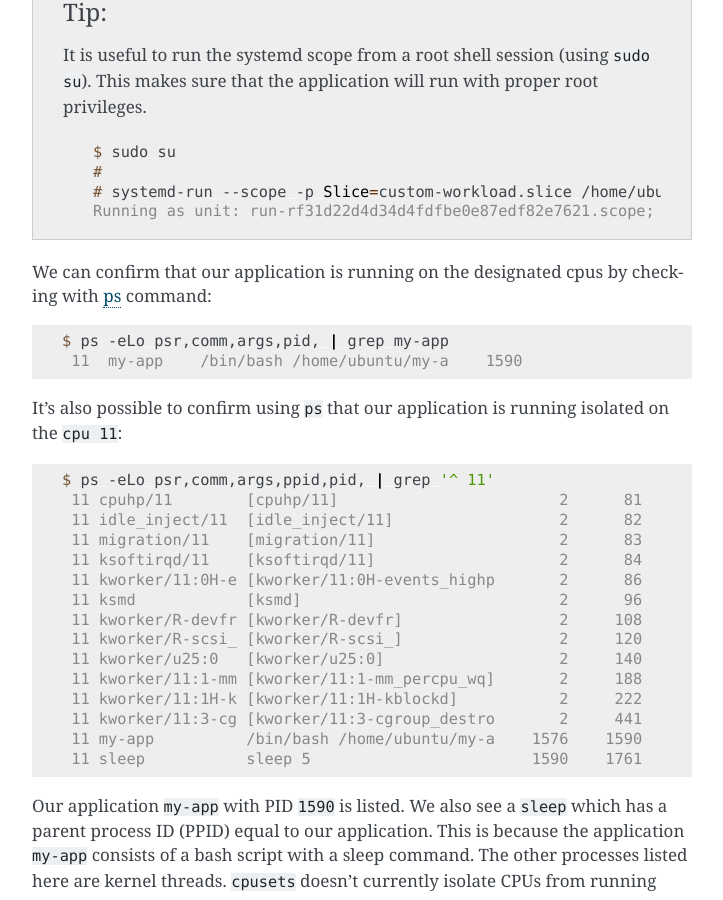
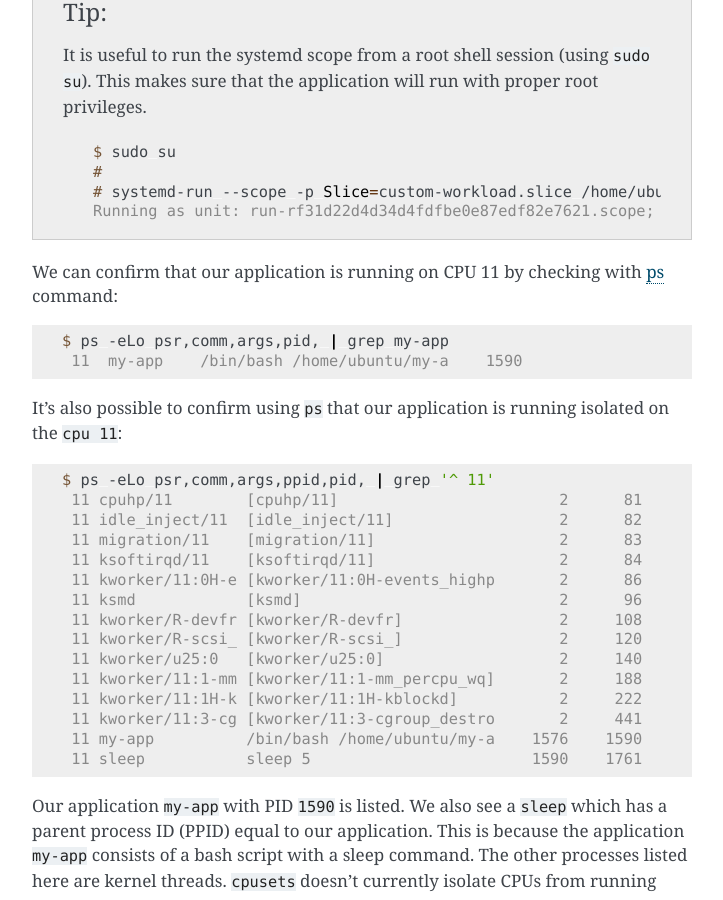
Before and after one commit to canonical/real-time-ubuntu-docs, a Sphinx documentation site: the page built from docs/how-to/using-cpusets.md, in a window 1280 px wide and 900 px high, scrolled down 1992 px. Shown: the whole window, without its empty margins (388-1111 px from the left). Built offline with Sphinx 7.4.7, drawn with Linux system fonts in a browser that asks for light colours; some of the changed text lies outside the part shown.

Commit message:
feat: make clear that CPU 11 is the designated one
Signed-off-by: Lincoln Wallace <lincoln.wallace@canonical.com>

````diff
--- a/docs/how-to/using-cpusets.md
+++ b/docs/how-to/using-cpusets.md
@@ -80,7 +80,7 @@ $ sudo su
 Running as unit: run-rf31d22d4d34d4fdfbe0e87edf82e7621.scope; invocation ID: 91facec7c7a24c089a29d7a0080b4f1b
 ```
 
-We can confirm that our application is running on the designated cpus by checking with [ps][ps_manpage] command:
+We can confirm that our application is running on CPU 11 by checking with [ps][ps_manpage] command:
 
 ```console
 $ ps -eLo psr,comm,args,pid, | grep my-app
@@ -201,7 +201,7 @@ sudo systemctl start my-app.service
 sudo systemctl enable my-app.service
 ```
 
-Then it's possible to check that our application is running on the designated CPU:
+Then it's possible to check that our application is running on CPU 11:
 
 ```bash
 $ ps -eLo psr,comm,args,ppid,pid, | grep my-app
````
